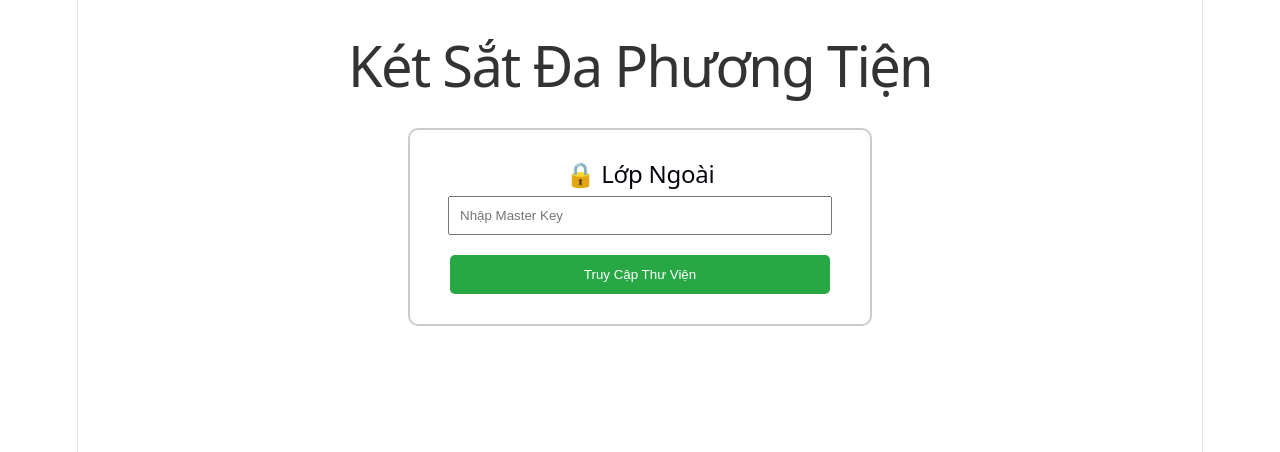
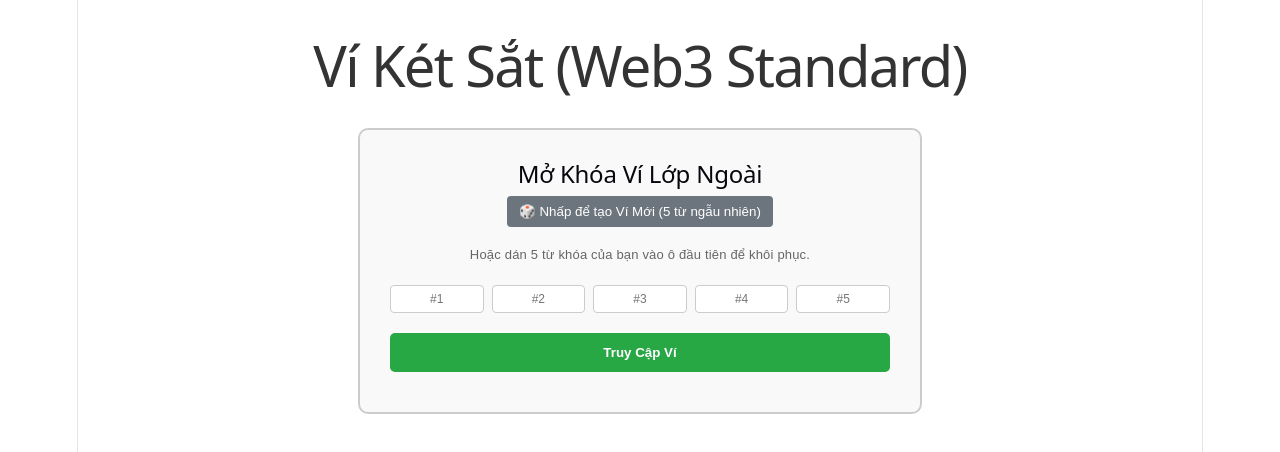
Before and after one commit to Hieuse22082005/Sinh-trac-hoc_FE, a React (Vite) app in the folder frontend/: page / in a window 1280 px wide. Shown: the top 452 px of the page. Built offline with nearby package versions, Linux system fonts and the light colour scheme.

Commit message:
feat: implement 5-word seed phrase login, toggle privacy mode, and env config

```diff
--- a/frontend/src/App.tsx
+++ b/frontend/src/App.tsx
@@ -5,28 +5,58 @@ import { generateBlurredThumbnail } from './utils/mediaHelper';
 import MediaCard from './components/MediaCard';
 import type { SecureImage } from './types';
 
+// Từ điển sinh từ ngẫu nhiên
+const WORD_LIST = ["apple", "bear", "cat", "dog", "eagle", "fire", "gold", "hero", "iron", "jump", "king", "lion", "moon", "nest", "ocean", "pine", "queen", "rose", "star", "tree", "unit", "vine", "wolf", "xray", "yarn", "zero", "sun", "sky", "sea", "wind", "rain"];
+
 function App() {
-  const [masterKey, setMasterKey] = useState<string>('');
+  // Master Key: 5 từ
+  const [seedWords, setSeedWords] = useState<string[]>(Array(5).fill(''));
+  const masterKeyString = seedWords.join(' ').trim().toLowerCase();
+
   const [isUnlocked, setIsUnlocked] = useState<boolean>(false);
   const [images, setImages] = useState<SecureImage[]>([]);
   const [status, setStatus] = useState<string>('');
 
   const [file, setFile] = useState<File | null>(null);
   const [isUploadPrivate, setIsUploadPrivate] = useState<boolean>(false);
+  // Upload Private Key: Trở về Mật khẩu chuỗi bình thường
   const [uploadLevel2Key, setUploadLevel2Key] = useState<string>('');
 
+  // Sinh 5 từ ngẫu nhiên cho Két mới
+  const generateRandomSeed = () => {
+    const newArr = [];
+    for (let i = 0; i < 5; i++) {
+      newArr.push(WORD_LIST[Math.floor(Math.random() * WORD_LIST.length)]);
+    }
+    setSeedWords(newArr);
+    setStatus("💡 Đã tạo 5 từ mới. Hãy lưu lại cẩn thận rồi bấm Truy Cập!");
+  };
+
+  const handlePasteMaster = (e: React.ClipboardEvent<HTMLInputElement>) => {
+    e.preventDefault();
+    const pastedText = e.clipboardData.getData('text');
+    const words = pastedText.trim().split(/\s+/).slice(0, 5);
+    const newArr = [...seedWords];
+    words.forEach((w, i) => newArr[i] = w.toLowerCase());
+    setSeedWords(newArr);
+  };
+
   const handleUnlockMaster = async () => {
-    if (!masterKey) return alert("Vui lòng nhập Master Key!");
+    if (seedWords.some(w => w === '')) return alert("Vui lòng nhập đủ 5 từ khóa!");
     setStatus("Đang tải thư viện...");
     setImages([]);
 
     try {
-      const res = await fetch('http://localhost:8000/photos');
+      // --- NÂNG CẤP: BĂM 5 TỪ THÀNH ĐỊA CHỈ VÍ ---
+      const walletAddress = CryptoJS.SHA256(masterKeyString).toString();
+
+      // GỬI ĐỊA CHỈ VÍ LÊN SERVER ĐỂ TÌM ĐÚNG FILE
+      const res = await fetch(`http://localhost:8000/photos?wallet_address=${walletAddress}`);
       const data = await res.json();
       const dbPhotos: {filename: string, is_private: boolean, thumbnail: string}[] = data.photos;
 
       if (dbPhotos.length === 0) {
-        setStatus("Két sắt trống.");
+        setStatus("Két sắt trống. Đã tạo ví mới thành công!");
         setIsUnlocked(true);
         return;
       }
@@ -39,7 +69,7 @@ function App() {
           let decryptedThumb = null;
           if (item.thumbnail) {
             try {
-              const bytes = CryptoJS.AES.decrypt(item.thumbnail, masterKey);
+              const bytes = CryptoJS.AES.decrypt(item.thumbnail, masterKeyString);
               decryptedThumb = bytes.toString(CryptoJS.enc.Utf8);
             } catch(e) {}
           }
@@ -49,7 +79,7 @@ function App() {
             const fileRes = await fetch(`http://localhost:8000/download/${item.filename}`);
             if (fileRes.ok) {
               const blob = await fileRes.blob();
-              const base64Data = await decryptFile(blob, masterKey);
+              const base64Data = await decryptFile(blob, masterKeyString);
               processedImages.push({ filename: item.filename, src: base64Data, thumb: null, is_private: false });
               successCount++;
             }
@@ -58,7 +88,7 @@ function App() {
       }
 
       if (successCount === 0 && dbPhotos.filter(p => !p.is_private).length > 0) {
-        setStatus("❌ Sai Master Key!");
+        setStatus("❌ 5 từ khôi phục không đúng!");
         return;
       }
 
@@ -72,23 +102,28 @@ function App() {
 
   const handleUpload = async () => {
     if (!file) return alert("Vui lòng chọn file!");
-    if (isUploadPrivate && !uploadLevel2Key) return alert("Vui lòng nhập mật khẩu riêng!");
+    if (isUploadPrivate && !uploadLevel2Key) return alert("Vui lòng nhập mật khẩu tuyệt mật!");
 
     try {
       setStatus("Đang mã hóa...");
-      const keyToUse = isUploadPrivate ? uploadLevel2Key : masterKey;
+      const keyToUse = isUploadPrivate ? uploadLevel2Key : masterKeyString;
+
+      // --- NÂNG CẤP: TÍNH ĐỊA CHỈ VÍ ---
+      const walletAddress = CryptoJS.SHA256(masterKeyString).toString();
+
       const encryptedBlob = await encryptFile(file, keyToUse);
 
       let encryptedThumb = '';
       if (isUploadPrivate) {
         const thumbBase64 = await generateBlurredThumbnail(file);
-        if (thumbBase64) encryptedThumb = CryptoJS.AES.encrypt(thumbBase64, masterKey).toString();
+        if (thumbBase64) encryptedThumb = CryptoJS.AES.encrypt(thumbBase64, masterKeyString).toString();
       }
 
       const formData = new FormData();
       formData.append('file', encryptedBlob, 'encrypted.txt');
       formData.append('is_private', isUploadPrivate ? 'true' : 'false');
       formData.append('thumbnail', encryptedThumb);
+      formData.append('wallet_address', walletAddress); // --- GẮN MÁC CHỦ SỞ HỮU KHI UPLOAD ---
 
       const response = await fetch('http://localhost:8000/upload', { method: 'POST', body: formData });
 
@@ -104,104 +139,135 @@ function App() {
   };
 
   const handleUnlockSinglePrivate = async (filename: string, specificKey: string) => {
-    if (!specificKey) return alert("Vui lòng nhập mật khẩu!");
     setStatus(`Đang giải mã...`);
     try {
       const fileRes = await fetch(`http://localhost:8000/download/${filename}`);
       if (!fileRes.ok) throw new Error();
-
       const blob = await fileRes.blob();
       const base64Data = await decryptFile(blob, specificKey);
-
       setImages(prevImages => prevImages.map(img => img.filename === filename ? { ...img, src: base64Data } : img));
       setStatus("✅ Mở khóa thành công!");
     } catch (error) {
-      alert("Sai mật khẩu cấp 2!");
+      alert("Mật khẩu riêng không chính xác!");
       setStatus("❌ Sai mật khẩu!");
     }
   };
 
   const handleDelete = async (filename: string) => {
-    const isConfirm = window.confirm("Bạn có chắc chắn muốn xóa file này vĩnh viễn không?");
-    if (!isConfirm) return;
-
-    setStatus(`Đang xóa file...`);
+    const pass = window.prompt("⚠️ CẢNH BÁO BẢO MẬT\nNhập MẬT KHẨU XÓA HỆ THỐNG:");
+    if (!pass) return;
+    setStatus(`Đang xác thực và xóa file...`);
     try {
-      const response = await fetch(`http://localhost:8000/delete/${filename}`, { method: 'DELETE' });
+      const response = await fetch(`http://localhost:8000/delete/${filename}?delete_pass=${encodeURIComponent(pass)}`, { method: 'DELETE' });
       if (response.ok) {
         setImages(prevImages => prevImages.filter(img => img.filename !== filename));
-        setStatus("✅ Đã xóa file thành công!");
-      } else setStatus("❌ Lỗi khi xóa file!");
-    } catch (error) {
-      setStatus("❌ Lỗi kết nối mạng khi xóa!");
-    }
+        setStatus("✅ Đã xóa file vĩnh viễn!");
+      } else if (response.status === 403) alert("❌ SAI MẬT KHẨU XÓA!");
+    } catch (error) {}
   };
 
-  const handleChangePassword = async (item: SecureImage) => {
+  const handleTogglePrivacy = async (item: SecureImage, newPassword?: string) => {
     if (!item.src) return;
-    const newPassword = window.prompt("Nhập MẬT KHẨU CẤP 2 MỚI cho file này:");
-    if (!newPassword) return;
+    setStatus("Đang chuyển đổi trạng thái bảo mật...");
 
-    setStatus("Đang thực hiện đổi mật khẩu ngầm...");
     try {
       const response = await fetch(item.src);
       const blob = await response.blob();
-      const fileObj = new File([blob], `recovered_${item.filename}`, { type: blob.type });
+      const fileObj = new File([blob], `toggle_${item.filename}`, { type: blob.type });
 
-      const encryptedBlob = await encryptFile(fileObj, newPassword);
-      const thumbBase64 = await generateBlurredThumbnail(fileObj);
-      const encryptedThumb = CryptoJS.AES.encrypt(thumbBase64, masterKey).toString();
+      const isMakingPrivate = newPassword !== undefined;
+      const keyToUse = isMakingPrivate ? newPassword : masterKeyString;
+
+      // --- NÂNG CẤP: TÍNH ĐỊA CHỈ VÍ ---
+      const walletAddress = CryptoJS.SHA256(masterKeyString).toString();
+
+      const encryptedBlob = await encryptFile(fileObj, keyToUse);
+      let encryptedThumb = '';
+      if (isMakingPrivate) {
+        const thumbBase64 = await generateBlurredThumbnail(fileObj);
+        encryptedThumb = CryptoJS.AES.encrypt(thumbBase64, masterKeyString).toString();
+      }
 
       const formData = new FormData();
       formData.append('file', encryptedBlob, 'encrypted.txt');
-      formData.append('is_private', 'true');
+      formData.append('is_private', isMakingPrivate ? 'true' : 'false');
       formData.append('thumbnail', encryptedThumb);
+      formData.append('wallet_address', walletAddress); // --- GẮN MÁC CHỦ SỞ HỮU KHI ĐỔI TRẠNG THÁI ---
 
-      const uploadRes = await fetch('http://localhost:8000/upload', { method: 'POST', body: formData });
-      if (!uploadRes.ok) throw new Error("Lỗi khi tải lên");
+      await fetch('http://localhost:8000/upload', { method: 'POST', body: formData });
 
-      await fetch(`http://localhost:8000/delete/${item.filename}`, { method: 'DELETE' });
+      const sysDeletePass = import.meta.env.VITE_DELETE_PASSWORD || 'admin123';
+      await fetch(`http://localhost:8000/delete/${item.filename}?delete_pass=${sysDeletePass}`, { method: 'DELETE' });
 
-      setStatus("✅ Đã đổi mật khẩu cấp 2 thành công!");
+      setStatus("✅ Đã chuyển đổi trạng thái thành công!");
       handleUnlockMaster();
     } catch (error) {
-      setStatus("❌ Lỗi quá trình đổi mật khẩu!");
+      setStatus("❌ Lỗi quá trình chuyển đổi!");
     }
   };
 
   return (
     <div style={{ padding: '20px', fontFamily: 'sans-serif', maxWidth: '900px', margin: '0 auto' }}>
-      <h1 style={{ textAlign: 'center', color: '#333' }}>Két Sắt Đa Phương Tiện</h1>
+      <h1 style={{ textAlign: 'center', color: '#333' }}>Ví Két Sắt (Web3 Standard)</h1>
 
       {!isUnlocked ? (
-        <div style={{ border: '2px solid #ccc', padding: '30px', borderRadius: '10px', textAlign: 'center', maxWidth: '400px', margin: '50px auto' }}>
-          <h2>🔒 Lớp Ngoài</h2>
-          <input type="password" placeholder="Nhập Master Key" value={masterKey} onChange={(e) => setMasterKey(e.target.value)} style={{ padding: '10px', width: '90%', marginBottom: '20px' }} />
-          <button onClick={handleUnlockMaster} style={{ padding: '12px 24px', backgroundColor: '#28a745', color: 'white', border: 'none', borderRadius: '5px', cursor: 'pointer', width: '95%' }}>Truy Cập Thư Viện</button>
-          <p style={{ color: 'red', fontWeight: 'bold' }}>{status}</p>
+        <div style={{ border: '2px solid #ccc', padding: '30px', borderRadius: '10px', textAlign: 'center', maxWidth: '500px', margin: '50px auto', backgroundColor: '#f9f9f9' }}>
+          <h2>Mở Khóa Ví Lớp Ngoài</h2>
+
+          <button onClick={generateRandomSeed} style={{ padding: '8px 12px', backgroundColor: '#6c757d', color: 'white', border: 'none', borderRadius: '4px', cursor: 'pointer', marginBottom: '15px' }}>
+            🎲 Nhấp để tạo Ví Mới (5 từ ngẫu nhiên)
+          </button>
+
+          <p style={{ fontSize: '13px', color: '#666', marginBottom: '15px' }}>Hoặc dán 5 từ khóa của bạn vào ô đầu tiên để khôi phục.</p>
+
+          <div style={{ display: 'grid', gridTemplateColumns: 'repeat(5, 1fr)', gap: '8px', marginBottom: '20px' }}>
+            {seedWords.map((word, idx) => (
+              <div key={idx}>
+                <input
+                  type="text"
+                  placeholder={`#${idx+1}`}
+                  value={word}
+                  onChange={(e) => {
+                    const newArr = [...seedWords];
+                    newArr[idx] = e.target.value.toLowerCase().trim();
+                    setSeedWords(newArr);
+                  }}
+                  onPaste={idx === 0 ? handlePasteMaster : undefined}
+                  style={{ padding: '6px', width: '100%', boxSizing: 'border-box', border: '1px solid #ccc', borderRadius: '4px', textAlign: 'center', fontSize: '12px' }}
+                />
+              </div>
+            ))}
+          </div>
+
+          <button onClick={handleUnlockMaster} style={{ padding: '12px 24px', backgroundColor: '#28a745', color: 'white', border: 'none', borderRadius: '5px', cursor: 'pointer', width: '100%', fontWeight: 'bold' }}>
+            Truy Cập Ví
+          </button>
+          <p style={{ color: 'blue', fontWeight: 'bold', marginTop: '10px', fontSize: '14px' }}>{status}</p>
         </div>
       ) : (
         <div style={{ padding: '20px', border: '2px solid #28a745', borderRadius: '10px' }}>
           <div style={{ display: 'flex', justifyContent: 'space-between', borderBottom: '1px solid #ccc', paddingBottom: '10px', marginBottom: '20px' }}>
-            <h2 style={{ margin: 0 }}>🔓 Thư Viện Của Bạn</h2>
-            <button onClick={() => window.location.reload()} style={{ padding: '8px 16px', backgroundColor: '#dc3545', color: 'white', border: 'none', borderRadius: '5px', cursor: 'pointer' }}>Khóa Két</button>
+            <h2 style={{ margin: 0 }}>🔓 Két Sắt Của Bạn</h2>
+            <button onClick={() => window.location.reload()} style={{ padding: '8px 16px', backgroundColor: '#dc3545', color: 'white', border: 'none', borderRadius: '5px', cursor: 'pointer' }}>Đóng Ví</button>
           </div>
 
           <div style={{ marginBottom: '30px', padding: '15px', backgroundColor: '#f8f9fa', borderRadius: '8px' }}>
             <strong>Cất thêm File (Ảnh/Video): </strong>
             <input type="file" accept="image/*,video/*" onChange={(e) => setFile(e.target.files?.[0] || null)} />
+
             <div style={{ margin: '10px 0', display: 'flex', alignItems: 'center', gap: '10px' }}>
               <input type="checkbox" id="priv" checked={isUploadPrivate} onChange={(e) => setIsUploadPrivate(e.target.checked)} />
               <label htmlFor="priv" style={{ color: '#d9534f', fontWeight: 'bold' }}>File Tuyệt Mật</label>
             </div>
+
             {isUploadPrivate && (
               <input type="password" placeholder="Nhập mật khẩu khóa file này..." value={uploadLevel2Key} onChange={(e) => setUploadLevel2Key(e.target.value)} style={{ padding: '8px', width: '100%', marginBottom: '10px', boxSizing: 'border-box' }} />
             )}
+
             <button onClick={handleUpload} style={{ padding: '8px 16px', backgroundColor: '#007bff', color: 'white', border: 'none', borderRadius: '5px', cursor: 'pointer' }}>Mã Hóa & Cất Giấu</button>
             <p style={{ color: 'blue', fontSize: '14px' }}>{status}</p>
           </div>
 
-          {/* SỬ DỤNG COMPONENT MEDIA CARD ĐÃ TÁCH */}
           <div style={{ display: 'grid', gridTemplateColumns: 'repeat(auto-fill, minmax(250px, 1fr))', gap: '15px' }}>
             {images.map((item, index) => (
               <MediaCard
@@ -209,7 +275,7 @@ function App() {
                 item={item}
                 onUnlock={handleUnlockSinglePrivate}
                 onDelete={handleDelete}
-                onChangePassword={handleChangePassword}
+                onTogglePrivacy={handleTogglePrivacy}
               />
             ))}
           </div>
```
Also changed, not shown: frontend/src/components/MediaCard.tsx (+24 -15 lines), 2 other files (tests, documents, lock files or other folders).
